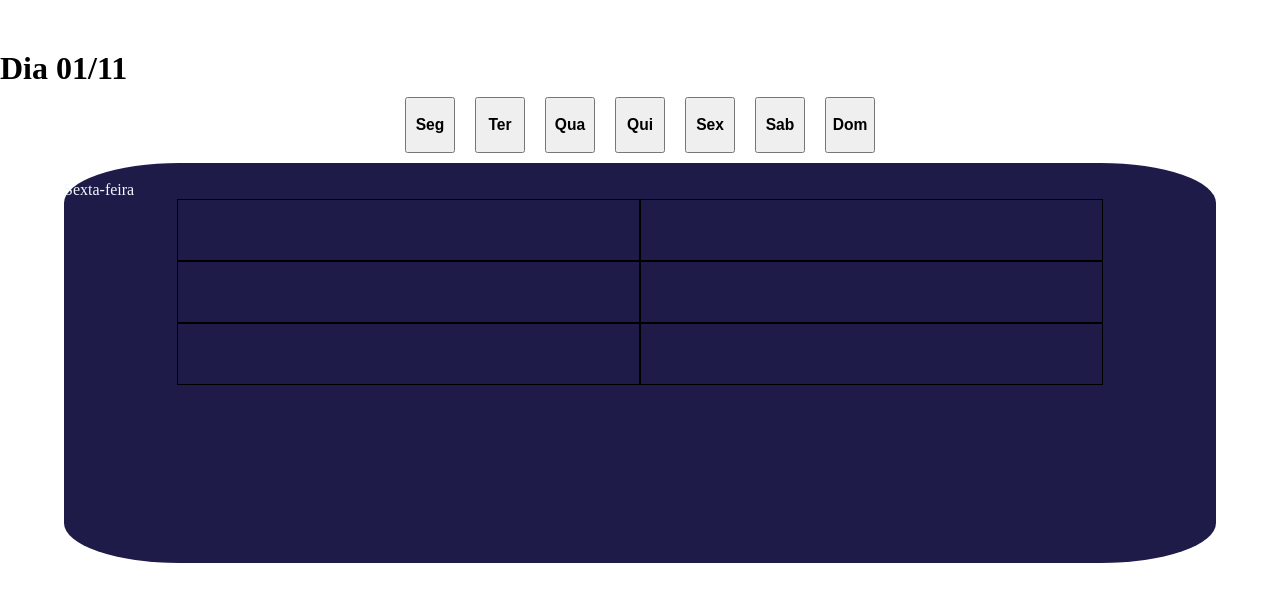
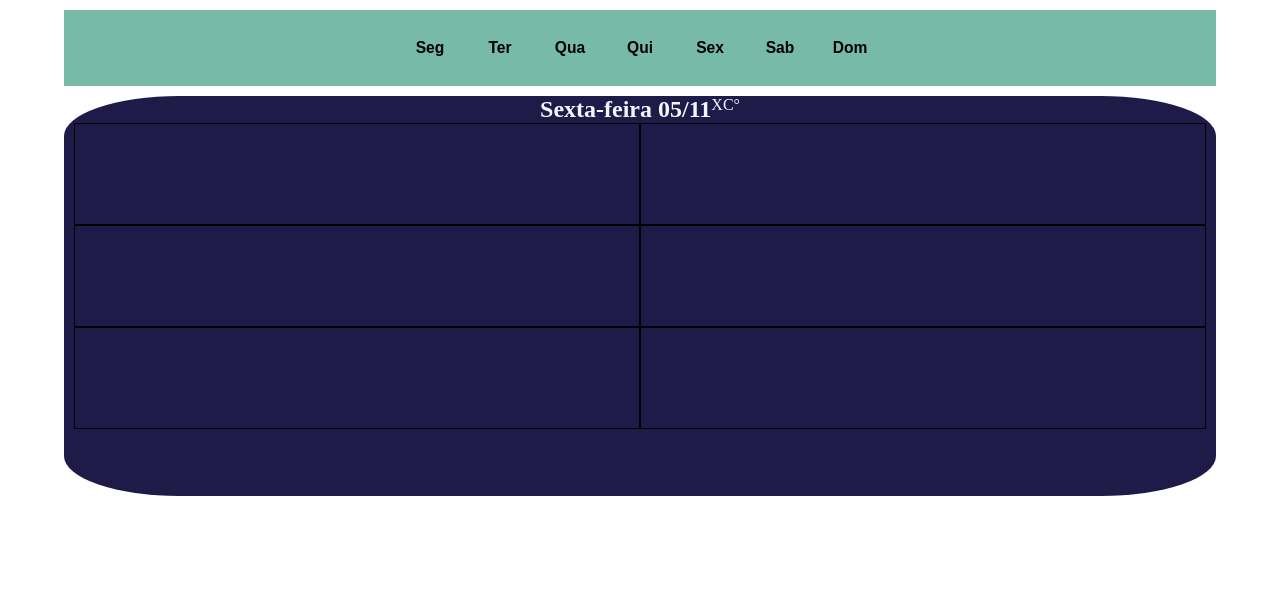
Before and after one commit to senacrs-emti/-2024-3MA-freecode-G02, a PHP site: page /previsao.html in a window 1280 px wide. Shown: the part 120-722 px from the top of the page. Run offline with PHP 8.4, Linux system fonts and the light colour scheme.

Commit message:
estilo nav previsão

```diff
--- a/index.html
+++ b/index.html
@@ -27,6 +27,6 @@
         <div class="conteiner-semana"></div><button onclick="">+</button>
 
     </main>
-    <script src="app.js"></script>
+    <!--<script src="app.js"></script> -->
 </body>
 </html>
--- a/previsao.html
+++ b/previsao.html
@@ -11,7 +11,6 @@
         <button>AGENDA</button>
         <button>PREVISÃO</button>
     </header>
-    <h1>Dia 01/11</h1>
     <div id="semana-prev">
         <button><h3>Seg</h3></button>
         <button><h3>Ter</h3></button>
@@ -22,9 +21,10 @@
         <button><h3>Dom</h3></button>
     </div>
     <div id="menu-prev">
-        <div>
+        <div id="menu-img">
             <img src="" alt="">
-            <p class="txt-branco" >Sexta-feira</p>
+            <h2 class="txt-branco">Sexta-feira 05/11</h2>
+            <p class="txt-branco" >XC°</p>
         </div>
         <div id="menu-dados">
             <div class="menu-content"><p class="txt-branco" id="temperatura"></p></div>
--- a/style.css
+++ b/style.css
@@ -46,19 +46,25 @@ button{
 }
 #semana-prev{
     display: flex;
+    justify-self: center;
     justify-content: center;
+    background-color: #77BAA8;
+    width: 90%;
+    margin: 10px;
 }
 #semana-prev button{
     width: 50px;
-    margin:10px
+    margin:10px;
+    border: none;
+    background-color: transparent;
 }
 .txt-branco{
     color: aliceblue;
 }
 .menu-content{
     border: 1px solid black;
-    width: 40%;
-    height: 60px;
+    width: 49%;
+    height: 100px;
 }
 #menu-dados{
     display: flex;
@@ -66,3 +72,8 @@ button{
     flex-wrap: wrap;
     justify-content: center;
 }
+#menu-img{
+    display: flex;
+    flex-direction: row;
+    justify-content: center;
+}
```
